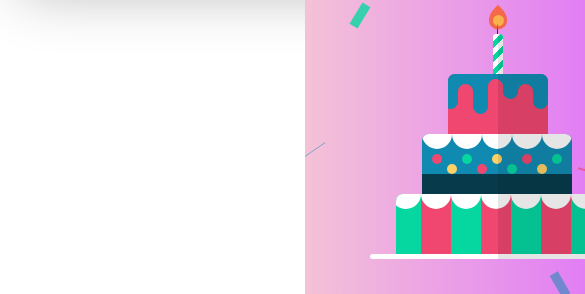
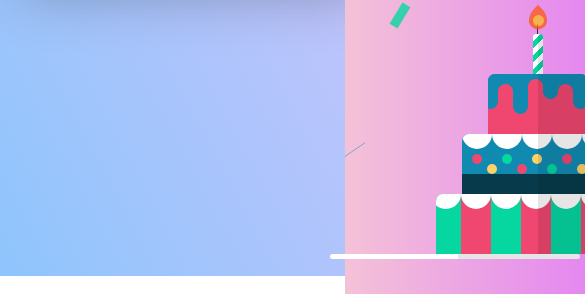
Before and after one commit to Pravesh-Trivedi/Birthday-card, a plain HTML site: page index.html in a window 390 px wide. Shown: the part 568-862 px from the top of the page, 585 px wide, since content can reach past the window. Drawn offline with Linux system fonts and the light colour scheme.

Commit message:
Latest commit

```diff
--- a/style.css
+++ b/style.css
@@ -7,9 +7,13 @@
 html{
     font-size: 62.5%;
 }
+
 .container{
     width: 100%;
     height: 100vh;
+    background-color: #8EC5FC;
+background-image: linear-gradient(62deg, #8EC5FC 0%, #E0C3FC 100%);
+
     display: flex;
     justify-content: center;
     align-items: center;
@@ -145,6 +149,10 @@ input{
       z-index: 10;
       margin-left: 60rem;
       margin-top: 50rem;
+      display: flex;
+      align-items: center;
+      justify-content: center;
+   padding-left: 8rem;
 
 
 
@@ -487,4 +495,10 @@ input{
     .right p{
         font-size: 2vw;
     }
+    .birthday-card{
+      display: flex;
+      align-items: center;
+      width: auto;
+      height: auto;
+    }
 }
```
